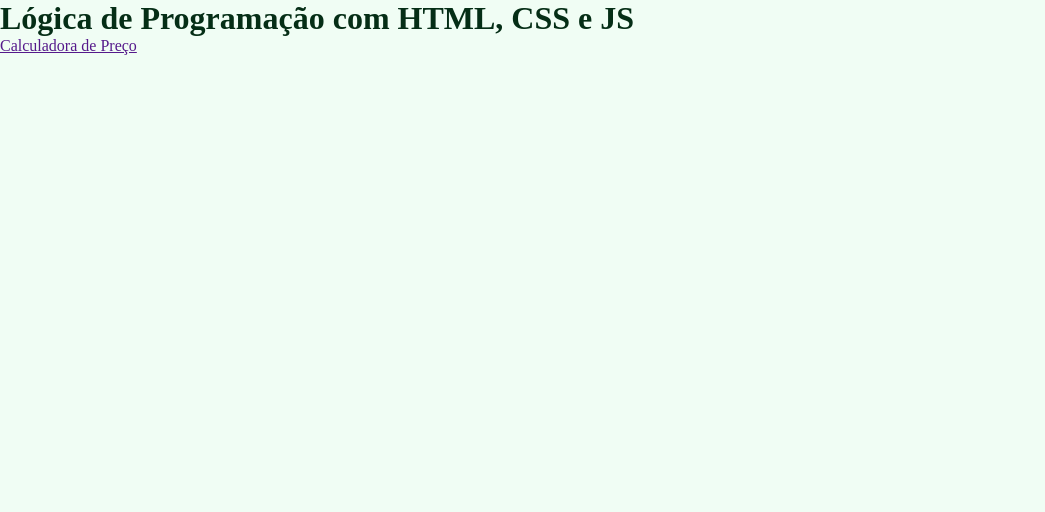
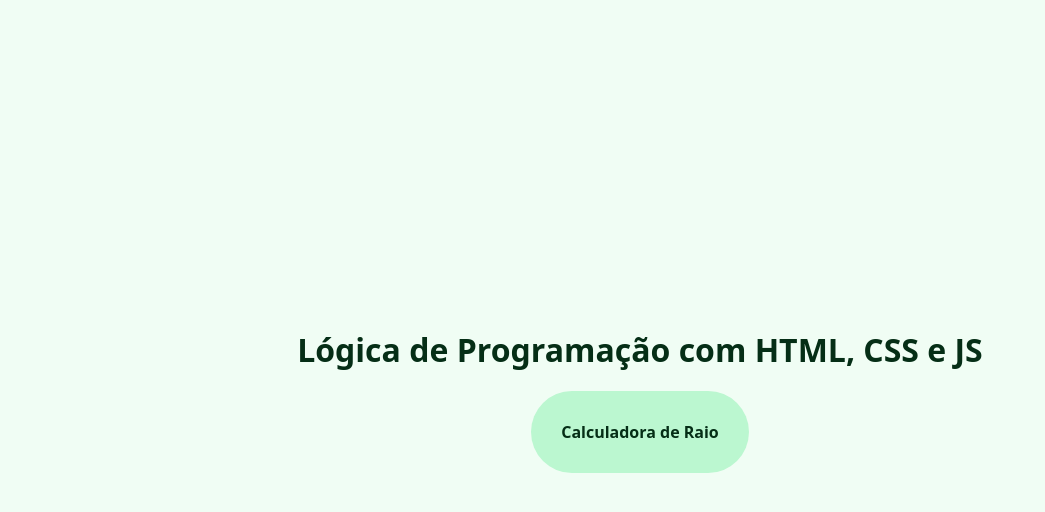
Before and after one commit to beavaz777/atividade11, a plain HTML site: page index.html in a window 1280 px wide. Shown: the whole page, without its empty margins (0-1045 px from the left). Drawn offline with Linux system fonts and the light colour scheme; a web font is replaced by a local one.

Commit message:
feat: criação da página calculadora de raio

```diff
--- a/index.html
+++ b/index.html
@@ -4,6 +4,9 @@
     <meta charset="UTF-8">
     <meta name="viewport" content="width=device-width, initial-scale=1.0">
     <link rel="stylesheet" href="style.css">
+    <link rel="preconnect" href="https://fonts.googleapis.com">
+<link rel="preconnect" href="https://fonts.gstatic.com" crossorigin>
+<link href="https://fonts.googleapis.com/css2?family=Jacquard+12&display=swap" rel="stylesheet">
     <title>Atividade 11</title>
 </head>
 <body>
@@ -14,7 +17,7 @@
     <nav>
         <ul>
             <li>
-                <a href="">Calculadora de Preço</a>
+                <a href="pages/calculadora-raio/calculadora-raio.html">Calculadora de Raio</a>
             </li>
         </ul>
     </nav>
--- a/style.css
+++ b/style.css
@@ -2,14 +2,46 @@
     margin: 0;
     padding: 0;
     box-sizing: border-box;
+    font-family: "Jacquard 12", system-ui;
 }
 
 :root {
     --main-backgroun: #f0fdf4;
     --text-color: #052e16;
+    --nav-backgroun: #bbf7d0;
+    --a-backgroun: #14532d;
+    --textcolor2: #166534;
 }
 
 body{
     background: var(--main-backgroun);
-    color: var(--text-color)
+    color: var(--text-color);
+    height: 100svh;
+    display: flex;
+    justify-content: center;
+    align-items: center;
+    flex-direction: column;
+    gap: 20px;
 }
+
+nav {
+    background: var(--nav-backgroun);
+    width: fit-content;
+    padding: 30px;
+    border-radius: 100vh;
+}
+
+a {
+    font-weight: 700;
+    text-decoration: none;
+    color: var(--text-color);
+}
+
+a:hover{
+    color: var(--textcolor2);
+    text-decoration: underline;
+}
+
+ul, li {
+    list-style: none;
+}
```
Also changed, not shown: pages/calculadora-raio/calculadora-raio.html (added, +25 -0 lines), pages/calculadora-raio/calculadora-raio.css (added), pages/calculadora-raio/calculadora-raio.js (added).
